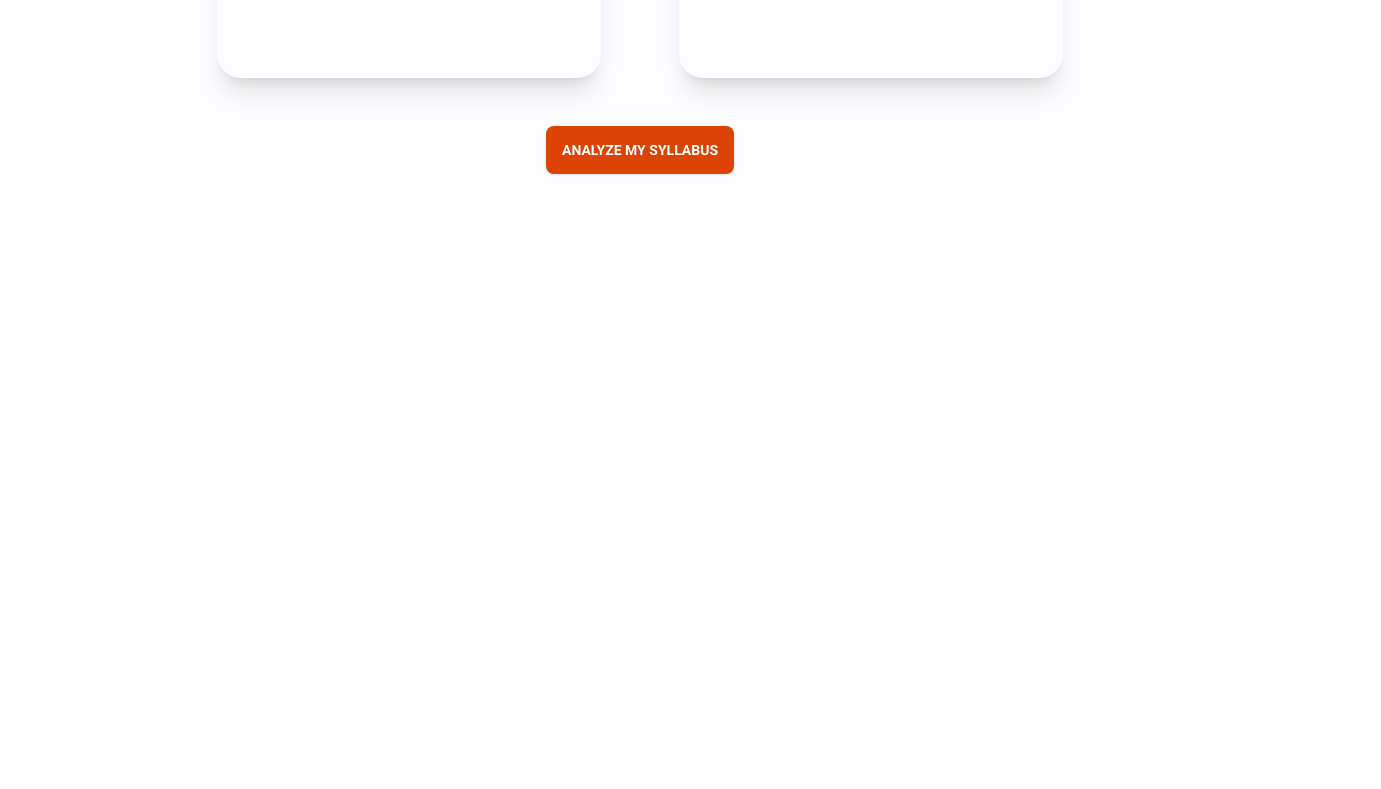
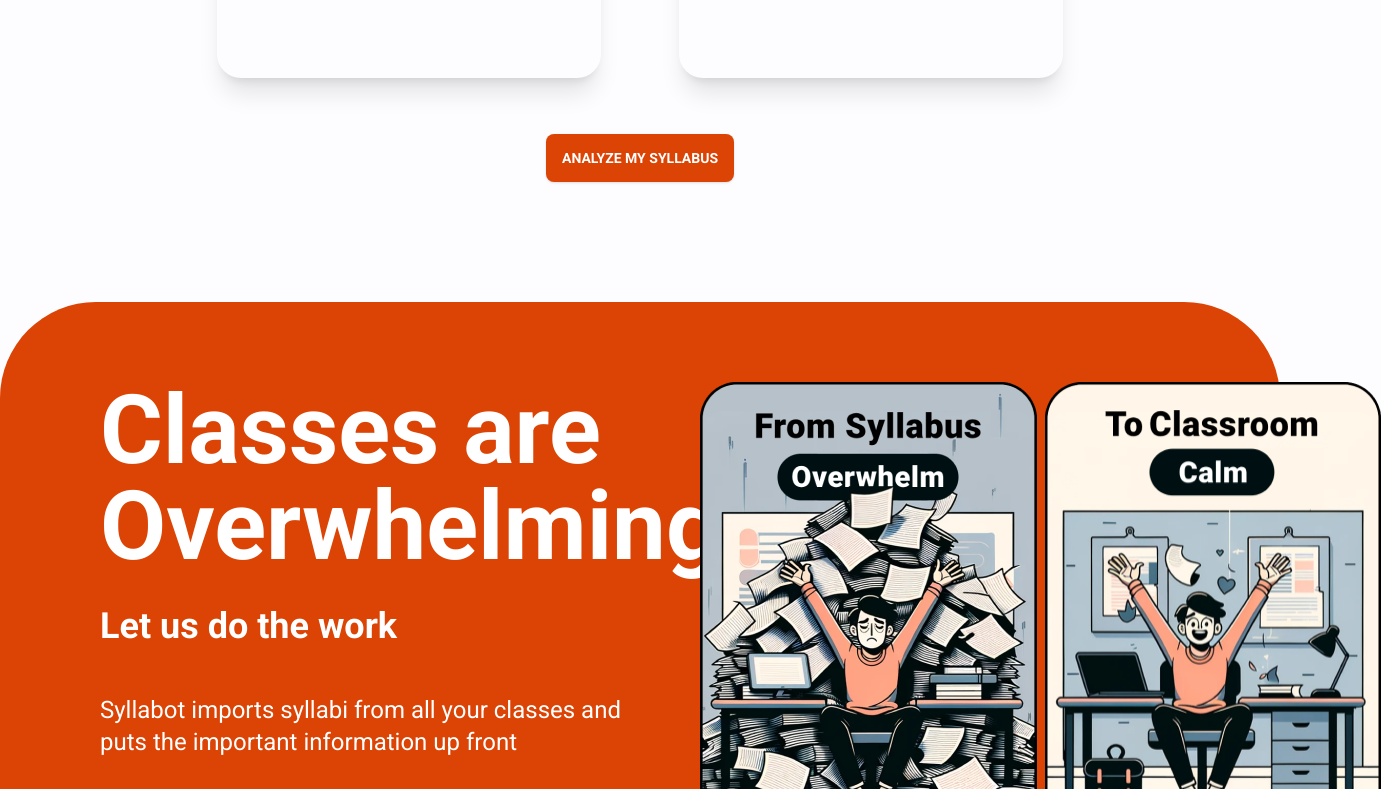
Before and after one commit to Nyumat/Syllabot, a React (Vite) app in the folder client/: page / in a window 1280 px wide. Shown: the part 531-1320 px from the top of the page, 1381 px wide, since content can reach past the window. Before the commit the page ends 800 px from the top, so only its background shows below. Built offline with nearby package versions, Linux system fonts and the light colour scheme; no server answers.

Commit message:
sandy progress

```diff
--- a/client/src/pages/Home.tsx
+++ b/client/src/pages/Home.tsx
@@ -29,11 +29,24 @@
         </div>
 
         <div className="flex justify-center items-center ">
-          <button className="btn btn-primary bg-primary-orange min-w-min cursor-pointer mt-8 text-white hover:text-primary-orange border-none shadow m-2">
+          <button className="btn btn-primary bg-primary-orange min-w-min cursor-pointer text-white hover:text-primary-orange border-none shadow m-10">
             Analyze my Syllabus
           </button>
+        </div>
+
+        <div className="flex flex-col-reverse sm:flex-row justify-between bg-primary-orange p-20 mt-20" style={{ borderRadius : '6rem'}}>
+          <div className="flex flex-col text-white pr-4 w-full sm:w-2/3 lg:w-3/5 xl:w-1/2 mx-5">
+            <h3 className="text-8xl flex-wrap font-bold">Classes are Overwhelming</h3>
+            <h6 className="text-4xl flex-wrap font-semibold mt-8">Let us do the work</h6>
+            <p className="text-2xl flex-wrap font-normal mt-12">Syllabot imports syllabi from all your classes and puts the important information up front</p>
+          </div>
+
+          <div className="flex flex-row justify-evenly mt-4 sm:mt-0 sm:w-1/3 lg:w-2/5 xl:w-1/2 max-w-l mx-5">
+            <img src="/overwhelm.png" className="mr-2" />
+            <img src="/calm.png" />
+          </div>
         </div>
       </div>
     </>
   );
-}
+  }
```
Also changed, not shown: client/public/calm.png (added), client/public/overwhelm.png (added).
